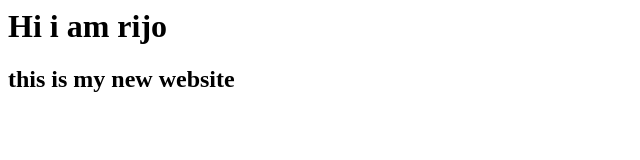
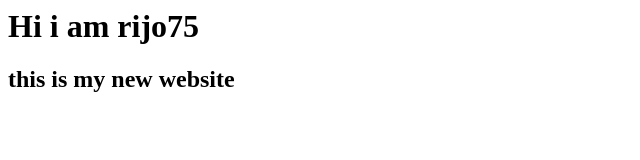
Before and after one commit to rijo75/rijo75.github.io, a plain HTML site: page index.html in a window 1280 px wide. Shown: the full height of the page, 0-640 px from the left. Drawn offline with Linux system fonts and the light colour scheme.

Commit message:
Update index.html

```diff
--- a/index.html
+++ b/index.html
@@ -3,7 +3,7 @@
 <title>RiJo</title>
 </head>
 <body>
-<h1>Hi i am rijo</h1>
+<h1>Hi i am rijo75</h1>
 <h2>this is my new website</h2>
 </body>
 
```
